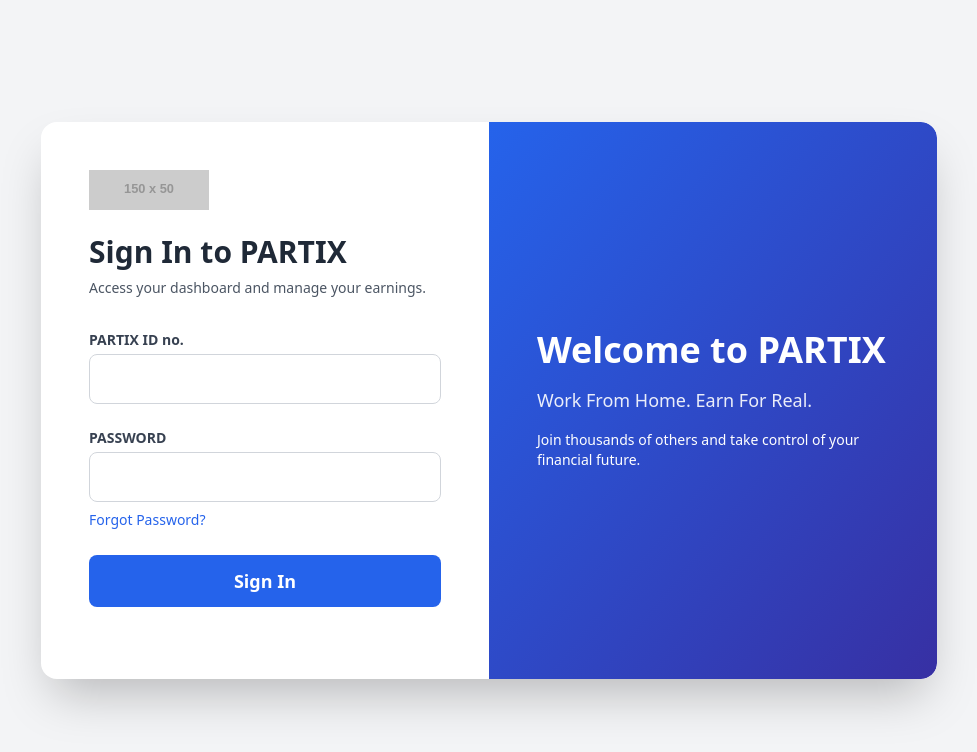
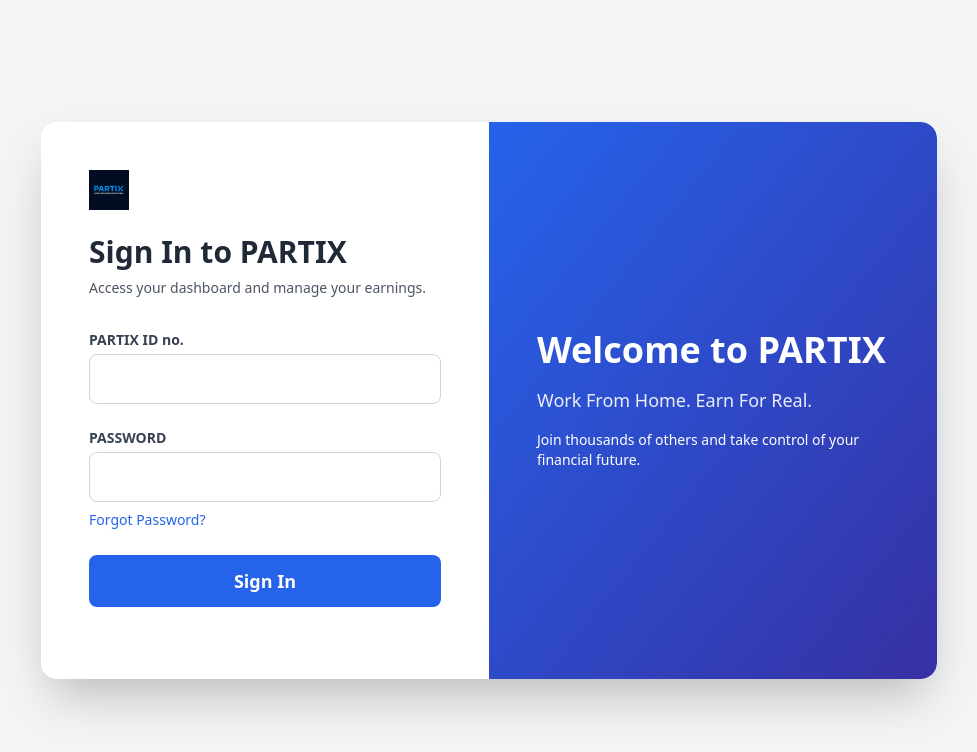
Before and after one commit to Mineradi/PARTIX, a plain HTML site: page index.html in a window 1280 px wide. Shown: the whole page, without its empty margins (151-1128 px from the left). Drawn offline with nearby package versions, Linux system fonts and the light colour scheme; placeholder pictures from the web are drawn by us.

Commit message:
Update index.html

```diff
--- a/index.html
+++ b/index.html
@@ -37,7 +37,7 @@
     <div class="max-w-4xl w-full bg-white shadow-2xl rounded-2xl overflow-hidden flex flex-col md:flex-row login-card opacity-0">
         <div class="p-12 md:w-1/2 login-form opacity-0">
             <div class="mb-8 text-center md:text-left">
-                <img src="https://via.placeholder.com/150x50.png?text=PARTIX+Logo" alt="PARTIX Logo" class="h-10 mx-auto md:mx-0 mb-6">
+                <img src="https://raw.githubusercontent.com/Mineradi/PARTIX/main/images/logo.png" alt="PARTIX Logo" class="h-10 mx-auto md:mx-0 mb-6">
                 <h2 class="text-3xl font-bold text-gray-800">Sign In to PARTIX</h2>
                 <p class="text-sm text-gray-600 mt-2">Access your dashboard and manage your earnings.</p>
             </div>
```
